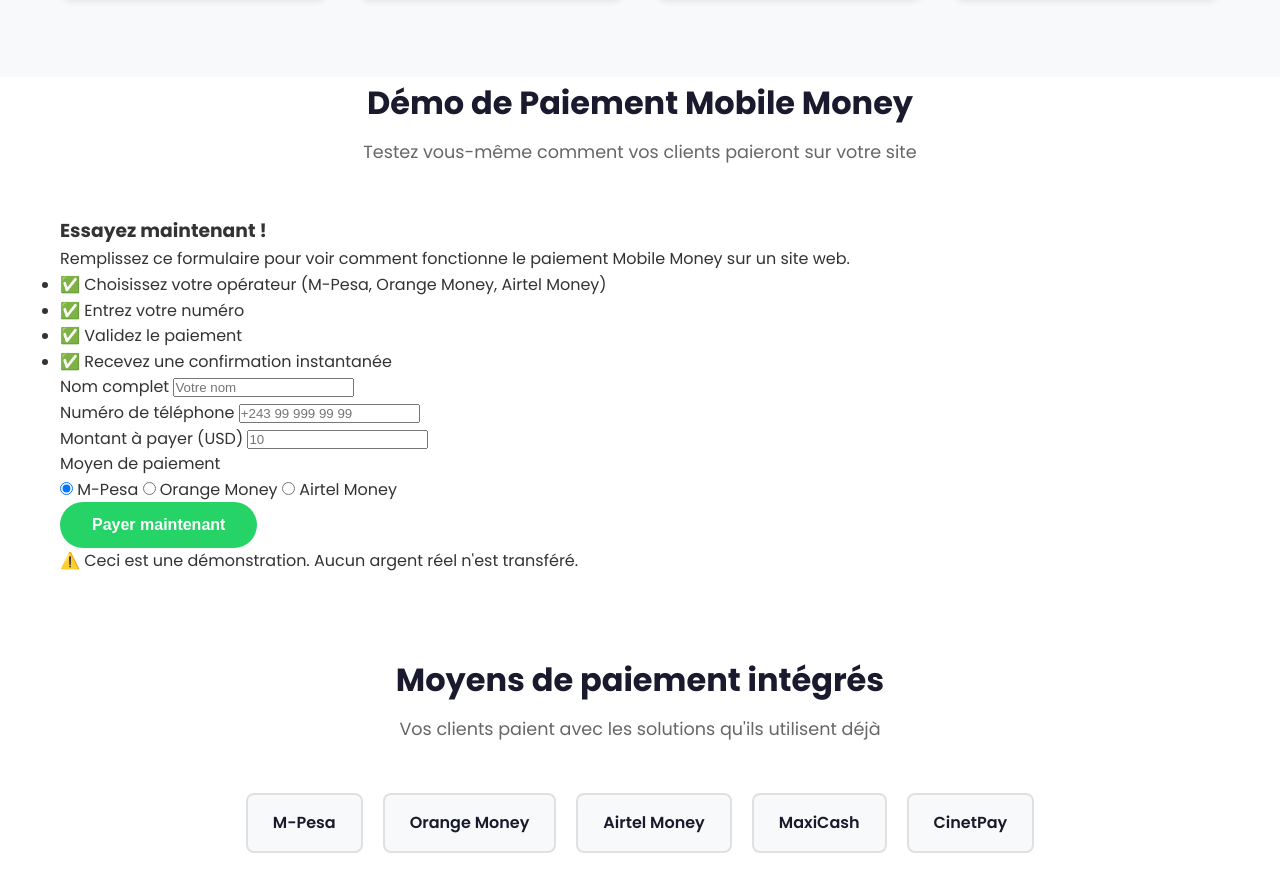
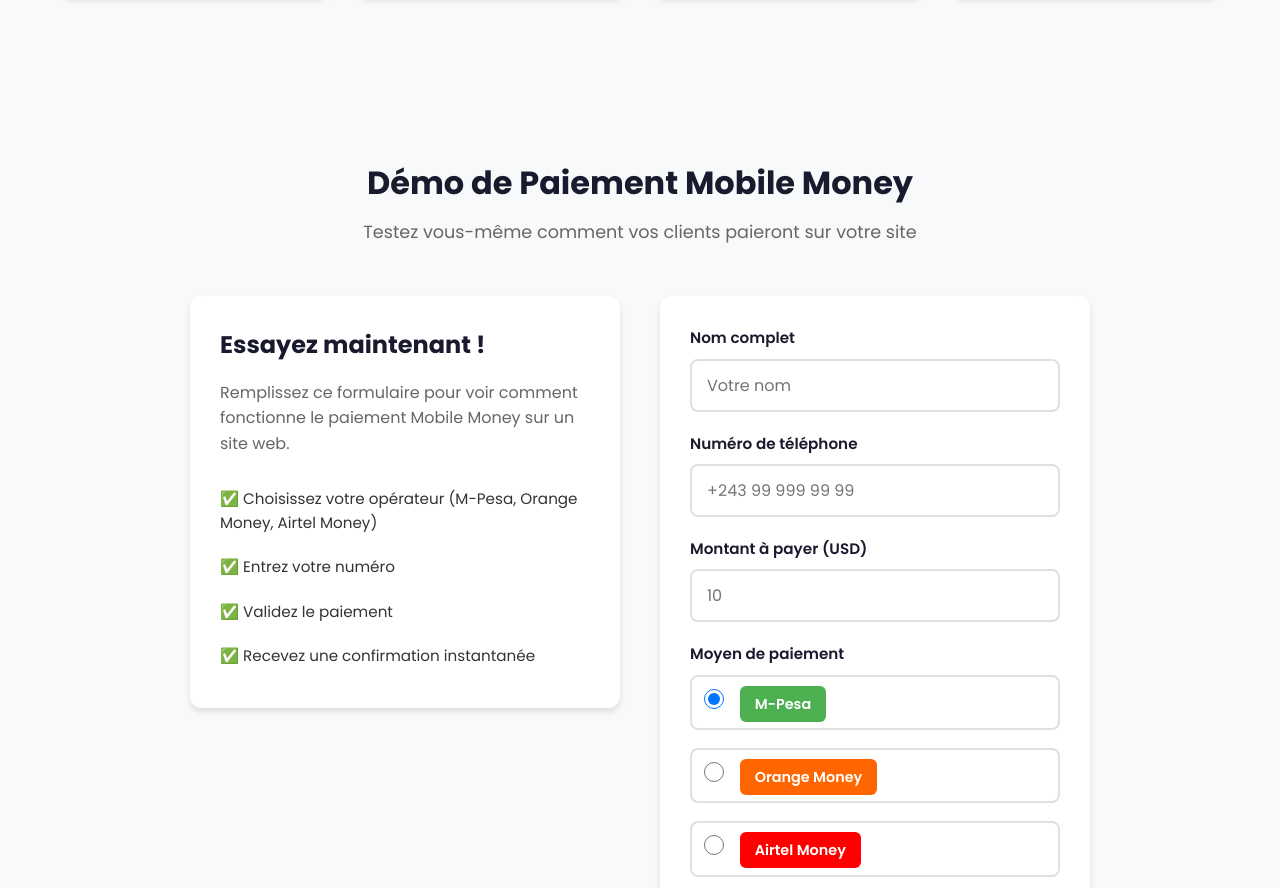
Before and after one commit to davidtest2027-code/David-lab, a plain HTML site: page index.html in a window 1280 px wide. Shown: the part 2208-3096 px from the top of the page. Drawn offline with Linux system fonts and the light colour scheme.

Commit message:
Update style.css

```diff
--- a/style.css
+++ b/style.css
@@ -569,3 +569,190 @@
         font-size: 0.9rem;
     }
 }
+/* ========================================
+   PAYMENT DEMO SECTION
+   ======================================== */
+.payment-demo {
+    padding: 80px 0;
+    background-color: var(--light-bg);
+}
+
+.demo-container {
+    max-width: 900px;
+    margin: 40px auto 0;
+    display: grid;
+    grid-template-columns: 1fr 1fr;
+    gap: 40px;
+    align-items: start;
+}
+
+.demo-info {
+    background: var(--white);
+    padding: 30px;
+    border-radius: 12px;
+    box-shadow: var(--shadow);
+}
+
+.demo-info h3 {
+    font-size: 1.5rem;
+    color: var(--secondary-color);
+    margin-bottom: 15px;
+}
+
+.demo-info p {
+    color: var(--text-light);
+    margin-bottom: 20px;
+}
+
+.demo-info ul {
+    list-style: none;
+}
+
+.demo-info ul li {
+    padding: 10px 0;
+    color: var(--text-color);
+    font-size: 0.95rem;
+}
+
+.payment-form {
+    background: var(--white);
+    padding: 30px;
+    border-radius: 12px;
+    box-shadow: var(--shadow);
+}
+
+.form-group {
+    margin-bottom: 20px;
+}
+
+.form-group label {
+    display: block;
+    margin-bottom: 8px;
+    font-weight: 600;
+    color: var(--secondary-color);
+    font-size: 0.95rem;
+}
+
+.form-group input[type="text"],
+.form-group input[type="tel"],
+.form-group input[type="number"] {
+    width: 100%;
+    padding: 12px 15px;
+    border: 2px solid var(--border-color);
+    border-radius: 8px;
+    font-size: 1rem;
+    font-family: inherit;
+    transition: border-color 0.3s ease;
+}
+
+.form-group input:focus {
+    outline: none;
+    border-color: var(--primary-color);
+}
+
+.payment-options {
+    display: flex;
+    flex-direction: column;
+    gap: 10px;
+}
+
+.payment-option {
+    display: flex;
+    align-items: center;
+    padding: 12px;
+    border: 2px solid var(--border-color);
+    border-radius: 8px;
+    cursor: pointer;
+    transition: all 0.3s ease;
+}
+
+.payment-option:hover {
+    border-color: var(--primary-color);
+    background: var(--light-bg);
+}
+
+.payment-option input[type="radio"] {
+    margin-right: 12px;
+    width: 20px;
+    height: 20px;
+}
+
+.operator-badge {
+    padding: 8px 15px;
+    border-radius: 6px;
+    font-weight: 600;
+    font-size: 0.9rem;
+    color: var(--white);
+}
+
+.operator-badge.mpesa {
+    background: #4CAF50;
+}
+
+.operator-badge.orange {
+    background: #FF6600;
+}
+
+.operator-badge.airtel {
+    background: #FF0000;
+}
+
+.btn-full {
+    width: 100%;
+}
+
+.payment-result {
+    background: var(--white);
+    padding: 40px 30px;
+    border-radius: 12px;
+    box-shadow: var(--shadow);
+    text-align: center;
+    grid-column: 1 / -1;
+}
+
+.success-icon {
+    width: 80px;
+    height: 80px;
+    background: var(--primary-color);
+    color: var(--white);
+    border-radius: 50%;
+    display: flex;
+    align-items: center;
+    justify-content: center;
+    font-size: 3rem;
+    font-weight: 700;
+    margin: 0 auto 20px;
+}
+
+.payment-result h3 {
+    font-size: 1.8rem;
+    color: var(--secondary-color);
+    margin-bottom: 15px;
+}
+
+.payment-result p {
+    color: var(--text-light);
+    font-size: 1rem;
+    line-height: 1.8;
+    margin-bottom: 25px;
+}
+
+.demo-note {
+    text-align: center;
+    color: var(--text-light);
+    font-size: 0.9rem;
+    margin-top: 30px;
+    font-style: italic;
+}
+
+/* Responsive Payment Demo */
+@media (max-width: 768px) {
+    .demo-container {
+        grid-template-columns: 1fr;
+        gap: 20px;
+    }
+
+    .payment-result {
+        grid-column: 1;
+    }
+}
```
